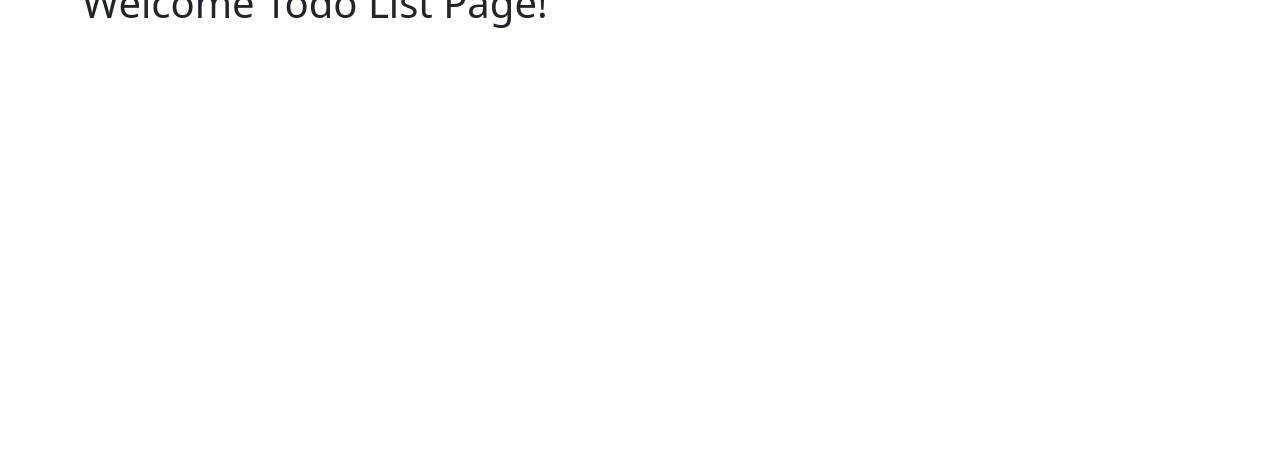
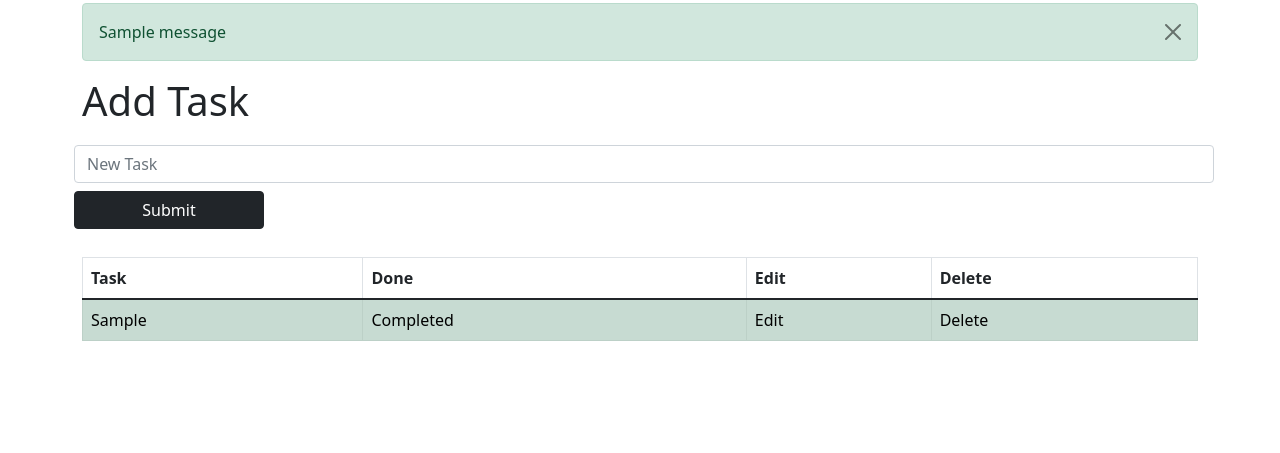
Before and after one commit to mbarul/django_project_1, a Django app: page /task/ in a window 1280 px wide. Shown: the part 347-800 px from the top of the page. Run offline with Django 3.2, Linux system fonts and the light colour scheme; tables that the repository leaves empty hold one stand-in row (values such as "Sample post"); one stand-in notice (Sample message) is shown.

Commit message:
Added messages when adding new task

```diff
--- a/project_django/task/task/settings.py
+++ b/project_django/task/task/settings.py
@@ -51,6 +51,7 @@ MIDDLEWARE = [
     'django.middleware.clickjacking.XFrameOptionsMiddleware',
     "debug_toolbar.middleware.DebugToolbarMiddleware",
 ]
+
 INTERNAL_IPS = [
     # ...
     "127.0.0.1",
--- a/project_django/task/todolist_app/apps.py
+++ b/project_django/task/todolist_app/apps.py
@@ -1,5 +1,4 @@
 from django.apps import AppConfig
-
 
 class TodolistAppConfig(AppConfig):
     default_auto_field = 'django.db.models.BigAutoField'
--- a/project_django/task/todolist_app/templates/todolist.html
+++ b/project_django/task/todolist_app/templates/todolist.html
@@ -4,6 +4,52 @@
 {% endblock title %}
 {% block content %}
 <div class="container">
-  <h1>{{welcome_text}}</h1>
+  </br>
+  {% for message in messages %}
+  <div class="alert alert-success alert-dismissible fade show" role="alert">
+    {{ message }}
+    <button type="button" class="btn-close" data-bs-dismiss="alert" aria-label="Close"></button>
+  </div>
+
+  {% endfor %}
+  <form method="POST" class = "row">
+    {% csrf_token %}
+    <h1><label name="task" class="form-label col-lg-4 ">Add Task</label></h1>
+    <input type="text" class="form-control m-1" name="task" placeholder="New Task">
+    <button type="submit" class="btn btn-dark col-lg-2 m-1">Submit</button>
+  </form>
+  </br>
+  <table class="table table-striped table-bordered table-hover">
+    <thead>
+      <tr>
+        <th scope="col">Task</th>
+        <th scope="col">Done</th>
+        <th scope="col">Edit</th>
+        <th scope="col">Delete</th>
+      </tr>
+    </thead>
+    <tbody>
+      {% if all_tasks %}
+      {% for object in all_tasks %}
+      {% if object.done == True%}
+      <tr class="table-success">
+        <td>{{object.task}}</td>
+        <td>Completed</td>
+        <td>Edit</td>
+        <td>Delete</td>
+      </tr>
+
+      {% else %}
+      <tr>
+        <td>{{object.task}}</td>
+        <td>Not completed</td>
+        <td>Edit</td>
+        <td>Delete</td>
+      </tr>
+      {%endif%}
+      {% endfor %}
+      {% endif %}
+    </tbody>
+  </table>
 </div>
 {% endblock content %}
--- a/project_django/task/todolist_app/views.py
+++ b/project_django/task/todolist_app/views.py
@@ -1,12 +1,22 @@
 from django.http.response import HttpResponse
-from django.shortcuts import render
+from django.shortcuts import redirect, render
 from django.http import HttpResponse
+from django.contrib import messages
+
+from todolist_app.models import TaskList
+from todolist_app.forms import TaskForm
+
 # Create your views here.
 def todolist(request):
-    context = {
-        "welcome_text":"Welcome Todo List Page!",
-    }
-    return render(request, 'todolist.html', context)
+    if request.method == "POST":
+        form = TaskForm(request.POST or None)
+        if form.is_valid():
+            form.save()
+        messages.success(request,("New Task Added!"))
+        return redirect('todolist')
+    else:
+        all_tasks = TaskList.objects.all
+        return render(request, 'todolist.html', {'all_tasks': all_tasks})
 
 def contact(request):
     context = {
```
Also changed, not shown: project_django/task/templates/base.html (+12 -24 lines), project_django/task/todolist_app/forms.py (added, +7 -0 lines), project_django/task/todolist_app/templates/about.html (line endings or trailing spaces), project_django/task/todolist_app/templates/contact.html (line endings or trailing spaces).
